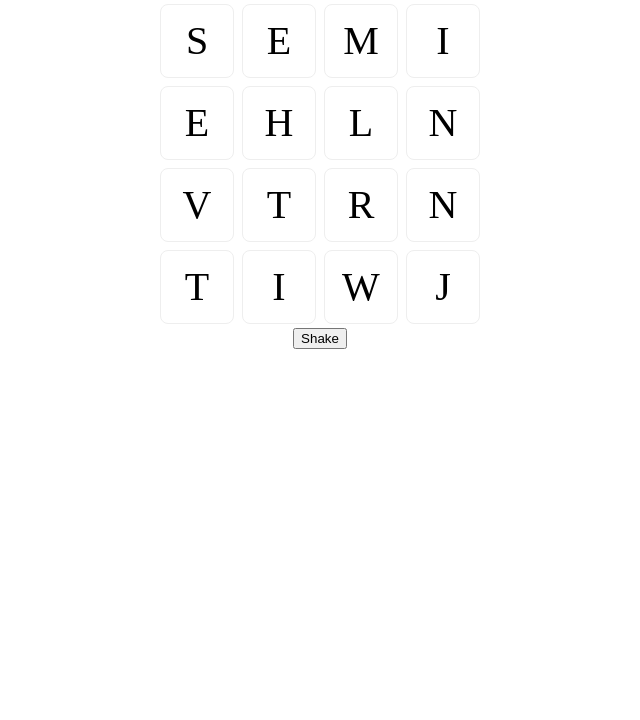
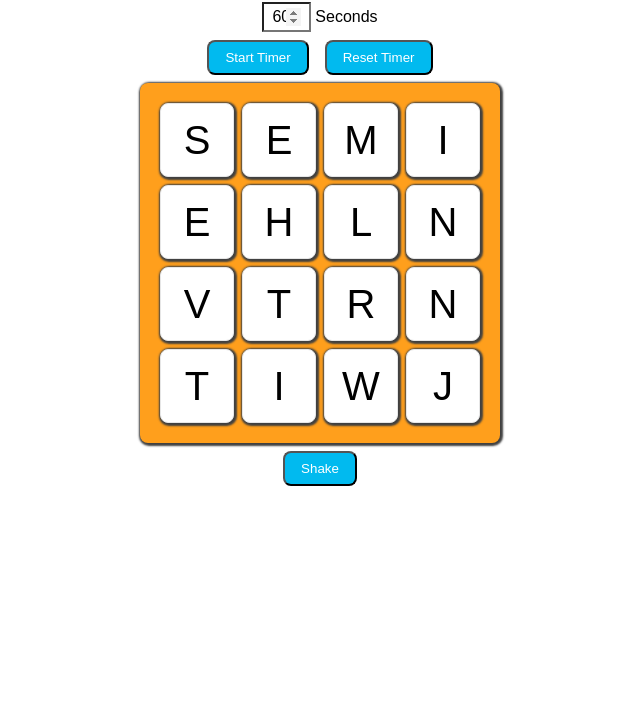
Before and after one commit to bobby-saul/boggle, a React app: page / in a window 1280 px wide. Shown: the part 80-800 px from the top of the page, without its empty margins (320-960 px from the left). Built offline with nearby package versions, Linux system fonts and the light colour scheme; a web font is replaced by a local one.

Commit message:
Added some style to the game. Added a timer to the game.

```diff
--- a/src/Components/Boggle.js
+++ b/src/Components/Boggle.js
@@ -1,9 +1,11 @@
 import React, { useState, useEffect } from "react";
 import boggleDie from '../die.json';
 import Die from "./Die";
+import Timer from "./Timer";
 
 const Boggle = () => {
   const [dieOrder, setDieOrder] = useState(boggleDie.die);
+  const [createdTime, setCreatedTime] = useState(new Date().getTime());
 
   const reorderDie = () => {
     const newOrder = [];
@@ -11,6 +13,7 @@ const Boggle = () => {
       newOrder.splice(Math.floor(Math.random() * newOrder.length), 0, die);
     });
     setDieOrder(newOrder);
+    setCreatedTime(new Date().getTime());
   };
 
   useEffect(reorderDie, []);
@@ -18,14 +21,25 @@ const Boggle = () => {
   return (
     <div className="BoggleContainer">
       <h1>Boggle</h1>
-
-      <div className="Board">
-        {dieOrder.map((die, index) => {
-          return <Die key={index} sides={die} />;
-        })}
+      {/* Container */}
+      <div className="BoggleContainer-Content">
+        {/* Timer */}
+        <div className="BoggleContainer-Timer">
+          <Timer createdTime={createdTime} />
+        </div>
+        {/* Game */}
+        <div className="BoggleContainer-Game">
+          <div className="Board">
+            {dieOrder.map((die, index) => {
+              return <Die key={index} sides={die} />;
+            })}
+          </div>
+          <button className="Button" onClick={reorderDie}>Shake</button>
+        </div>
+        {/* Score */}
+        <div className="BoggleContainer-Score">
+        </div>
       </div>
-
-      <button onClick={reorderDie}>Shake</button>
     </div>
   )
 }
--- a/src/Components/Die.js
+++ b/src/Components/Die.js
@@ -4,7 +4,7 @@ const Die = ({ sides }) => {
   const side = sides[Math.floor(Math.random() * sides.length)];
 
   return (
-    <div className='Die'>{side}</div>
+    <button className='Die'>{side}</button>
   );
 }
 
--- /dev/null
+++ b/src/Components/Timer.js
@@ -0,0 +1,76 @@
+import React, { useEffect } from 'react';
+import { useState } from 'react/cjs/react.development';
+
+const Timer = ({ createdTime }) => {
+  const [maxTime, setMaxTime] = useState(60);
+  const [time, setTime] = useState(maxTime);
+  const [isRunning, setIsRunning] = useState(false);
+  const [downOneTimer, setDownOneTimer] = useState(null);
+
+  const toggleTimer = () => {
+    if (isRunning) {
+      clearTimeout(downOneTimer);
+    }
+    setIsRunning(!isRunning);
+  };
+
+  const resetTime = () => {
+    clearTimeout(downOneTimer);
+    setTime(maxTime);
+    setIsRunning(false);
+  };
+
+  const changeMax = (e) => {
+    setMaxTime(e.target.value);
+    setTime(e.target.value);
+  };
+
+  useEffect(() => {
+    resetTime();
+  }, [createdTime]);
+
+  useEffect(() => {
+    if (isRunning) {
+      const downOne = setTimeout(() => {
+        setTime(time - 1);
+      }, 1000);
+      if (time < 1) {
+        console.log('Game over');
+        clearTimeout(downOne);
+        setIsRunning(false)
+      } else {
+        setDownOneTimer(downOne);
+      }
+    }
+  }, [isRunning, time]);
+
+  return (
+    <div className='Timer'>
+      <div className='Timer-Time'>
+        {!isRunning && time === maxTime ? (
+          <input
+            type='number'
+            value={maxTime}
+            step={1}
+            min={0}
+            onInput={changeMax}
+            style={{
+              width: (maxTime.toString().length + 1.25) + 'ch',
+            }}
+          />
+        ) : (
+          <span>{time}</span>
+        )}
+        Second{time !== 1 ? 's' : ''}
+      </div>
+      <button className='Button' onClick={toggleTimer}>
+        {isRunning ? 'Stop' : 'Start'} Timer
+      </button>
+      <button className='Button' onClick={resetTime}>
+        Reset Timer
+      </button>
+    </div>
+  );
+}
+
+export default Timer;
--- a/src/style.scss
+++ b/src/style.scss
@@ -1,29 +1,87 @@
+// Imports
+@import url("https://fonts.googleapis.com/css2?family=Bai+Jamjuree&display=swap");
+
+// Variables
+$white: #ffffff;
+$black: #000000;
+$blue: #01baef;
+$orange: #ff9f1c;
+
+// Resets
+*,
+html,
+body {
+  font-family: "Bai Jamjuree", sans-serif;
+  color: $black;
+  background-color: $white;
+  padding: 0;
+  margin: 0;
+}
+h1 {
+  font-size: 2.75rem;
+  margin: 1rem;
+}
+
+// Container
 .BoggleContainer {
   text-align: center;
+}
 
-  button {
-    margin: auto;
-    display: block;
+// Buttons
+.Button {
+  background-color: $blue;
+  color: $white;
+  padding: 0.5rem 1rem;
+  border-radius: 0.5rem;
+  margin: 0.5rem;
+  cursor: pointer;
+  &:hover {
+    background-color: darken($color: $blue, $amount: 10%);
   }
 }
 
+// Board
 .Board {
   margin: auto;
   display: flex;
   flex-wrap: wrap;
   width: 328px;
+  background-color: $orange;
+  padding: 1rem;
+  border-radius: 0.5rem;
+  box-shadow: 1px 1px 2px 2px lighten($color: $black, $amount: 25%);
+}
 
-  .Die {
-    display: inline-block;
-    border: 1px solid #eee;
-    border-radius: 8px;
-    padding: 16px;
-    width: 40px;
-    height: 40px;
-    font-size: 40px;
-    line-height: 1;
-    text-align: center;
-    text-transform: capitalize;
-    margin: 4px;
+// Die
+.Die {
+  display: inline-block;
+  border: 1px solid darken($color: $white, $amount: 10%);
+  box-shadow: 1px 1px 2px 2px lighten($color: $black, $amount: 25%);
+  text-transform: capitalize;
+  text-align: center;
+  font-size: 2.5rem;
+  background-color: $white;
+  border-radius: 0.5rem;
+  width: 74px;
+  height: 74px;
+  line-height: 1;
+  margin: 0.25rem;
+}
+
+// Timer
+.Timer {
+  .Timer-Time {
+    input,
+    span {
+      margin-right: 0.25rem;
+      font-size: 1rem;
+    }
+    input {
+      padding: 0.25rem 0.5rem;
+      &::-webkit-inner-spin-button,
+      &::-webkit-outer-spin-button {
+        opacity: 0.75;
+      }
+    }
   }
 }
```
